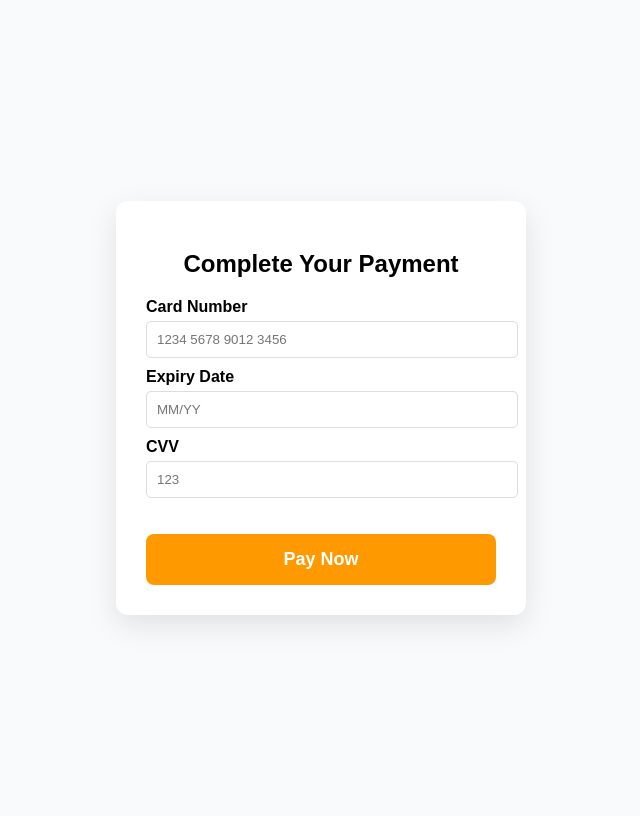
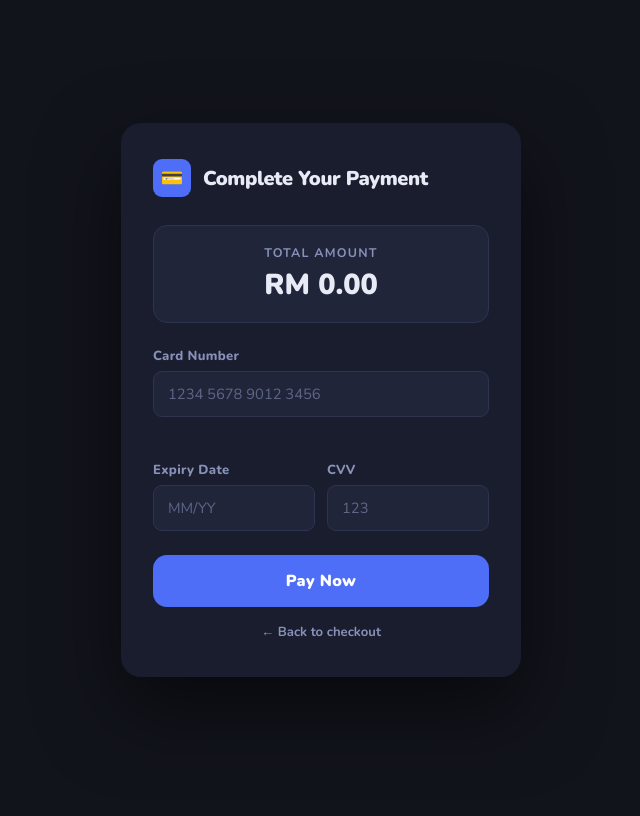
Before and after one commit to wallacezq/vision-checkout-openclip, a Flask app: page /payment in a window 1280 px wide. Shown: the whole page, without its empty margins (319-959 px from the left). After the commit the page ends 678 px from the top, so only its background shows below. Run offline with Flask 3, Linux system fonts and the light colour scheme; parts of the project's set-up code (start-up, migrations or seed data) failed here and were passed over.

Commit message:
standardize design for all templates

```diff
--- a/templates/payment.html
+++ b/templates/payment.html
@@ -1,86 +1,217 @@
 <!DOCTYPE html>
 <html lang="en">
 <head>
-  <meta charset="UTF-8">
-  <meta name="viewport" content="width=device-width, initial-scale=1.0">
-  <title>Payment Page</title>
+  <meta charset="UTF-8"/>
+  <meta name="viewport" content="width=device-width, initial-scale=1.0"/>
+  <title>Payment — Automatic Vision-based Checkout</title>
+  <link href="https://fonts.googleapis.com/css2?family=Nunito:wght@400;600;700;800;900&family=Nunito+Sans:wght@400;600;700&display=swap" rel="stylesheet"/>
   <style>
+    :root {
+      --bg:        #12141c;
+      --panel:     #1a1d2e;
+      --card:      #21253a;
+      --card-h:    #272b42;
+      --border:    #2e3350;
+      --accent:    #4f6ef7;
+      --accent-h:  #6b85ff;
+      --green:     #3ecf8e;
+      --red:       #f76e6e;
+      --text:      #e8eaf6;
+      --muted:     #8891b8;
+      --radius-lg: 20px;
+      --radius:    14px;
+      --radius-sm: 9px;
+      --font:      'Nunito', sans-serif;
+      --font-body: 'Nunito Sans', sans-serif;
+    }
+
+    *, *::before, *::after { box-sizing: border-box; margin: 0; padding: 0; }
+
     body {
-      font-family: Arial, sans-serif;
-      background-color: #f9fafb;
+      font-family: var(--font);
+      background: var(--bg);
+      color: var(--text);
       display: flex;
       justify-content: center;
       align-items: center;
-      height: 100vh;
+      min-height: 100vh;
+      padding: 24px;
     }
 
     .payment-container {
-      background: white;
-      padding: 30px;
-      border-radius: 12px;
-      box-shadow: 0px 10px 30px rgba(0, 0, 0, 0.1);
-      width: 350px;
+      background: var(--panel);
+      padding: 36px 32px;
+      border-radius: var(--radius-lg);
+      box-shadow: 0 32px 80px rgba(0,0,0,0.55);
+      width: 400px;
+      max-width: 100%;
     }
 
-    h2 {
-      text-align: center;
-      margin-bottom: 20px;
+    .pay-header {
+      display: flex;
+      align-items: center;
+      gap: 12px;
+      margin-bottom: 28px;
+    }
+    .pay-header .icon-badge {
+      width: 38px; height: 38px;
+      background: var(--accent);
+      border-radius: 9px;
+      display: grid; place-items: center;
+      font-size: 18px;
+    }
+    .pay-header h2 {
+      font-size: 1.25rem;
+      font-weight: 900;
+      letter-spacing: -0.4px;
     }
 
-    label {
-      font-weight: bold;
-      display: block;
-      margin-top: 10px;
+    .amount-display {
+      text-align: center;
+      padding: 18px;
+      background: var(--card);
+      border: 1.5px solid var(--border);
+      border-radius: var(--radius);
+      margin-bottom: 24px;
+    }
+    .amount-display .label {
+      font-size: 0.78rem;
+      font-weight: 700;
+      color: var(--muted);
+      text-transform: uppercase;
+      letter-spacing: 1.2px;
+      margin-bottom: 4px;
+    }
+    .amount-display .value {
+      font-size: 1.8rem;
+      font-weight: 900;
+      color: var(--text);
     }
 
-    input {
+    .form-group {
+      margin-bottom: 16px;
+    }
+
+    .form-group label {
+      display: block;
+      font-size: 0.82rem;
+      font-weight: 800;
+      color: var(--muted);
+      margin-bottom: 6px;
+      letter-spacing: 0.3px;
+    }
+
+    .form-group input {
       width: 100%;
-      padding: 10px;
-      margin-top: 5px;
-      border: 1px solid #ddd;
-      border-radius: 5px;
+      background: var(--card);
+      border: 1.5px solid var(--border);
+      border-radius: var(--radius-sm);
+      padding: 12px 14px;
+      font-family: var(--font-body);
+      font-size: 0.92rem;
+      color: var(--text);
+      outline: none;
+      transition: border-color 0.2s;
+    }
+    .form-group input::placeholder { color: var(--muted); opacity: 0.6; }
+    .form-group input:focus { border-color: var(--accent); }
+
+    .form-group small.error {
+      display: none;
+      font-size: 0.72rem;
+      color: var(--red);
+      margin-top: 4px;
+      font-family: var(--font-body);
+    }
+
+    .form-row {
+      display: grid;
+      grid-template-columns: 1fr 1fr;
+      gap: 12px;
+    }
+
+    .card-type {
+      font-size: 0.78rem;
+      font-weight: 700;
+      color: var(--accent);
+      min-height: 20px;
+      margin-bottom: 8px;
     }
 
     .pay-btn {
       width: 100%;
-      background-color: #ff9900;
-      color: white;
+      background: var(--accent);
+      color: #fff;
+      border: none;
+      border-radius: var(--radius);
       padding: 15px;
-      border: none;
-      border-radius: 8px;
-      font-size: 18px;
-      font-weight: 600;
+      font-family: var(--font);
+      font-size: 1rem;
+      font-weight: 900;
+      letter-spacing: 0.3px;
       cursor: pointer;
-      margin-top: 20px;
+      transition: background 0.2s, transform 0.1s;
+      margin-top: 8px;
     }
+    .pay-btn:hover { background: var(--accent-h); }
+    .pay-btn:active { transform: scale(0.98); }
 
-    .pay-btn:hover {
-      background-color: #e88a00;
+    .back-link {
+      display: block;
+      text-align: center;
+      margin-top: 16px;
+      font-size: 0.82rem;
+      font-weight: 700;
+      color: var(--muted);
+      text-decoration: none;
+      transition: color 0.15s;
     }
+    .back-link:hover { color: var(--accent); }
   </style>
 </head>
 <body>
   <div class="payment-container">
-    <h2>Complete Your Payment</h2>
+    <div class="pay-header">
+      <div class="icon-badge">💳</div>
+      <h2>Complete Your Payment</h2>
+    </div>
 
-    <label for="cardNumber">Card Number</label>
-    <input type="text" id="cardNumber" placeholder="1234 5678 9012 3456" maxlength="19">
-    <small id="cardError" style="color:red; display:none;"></small>
+    <div class="amount-display">
+      <div class="label">Total Amount</div>
+      <div class="value" id="payAmount">RM 0.00</div>
+    </div>
 
-    <label for="expiry">Expiry Date</label>
-    <input type="text" id="expiry" placeholder="MM/YY" maxlength="5">
-    <small id="expiryError" style="color:red; display:none;"></small>
+    <div class="form-group">
+      <label for="cardNumber">Card Number</label>
+      <input type="text" id="cardNumber" placeholder="1234 5678 9012 3456" maxlength="19" autocomplete="cc-number"/>
+      <small class="error" id="cardError"></small>
+    </div>
 
-    <label for="cvv">CVV</label>
-    <input type="password" id="cvv" placeholder="123" maxlength="4">
-    <small id="cvvError" style="color:red; display:none;"></small>
+    <p class="card-type" id="cardType"></p>
 
-    <p id="cardType" style="margin-top: 10px; font-weight: bold;"></p>
+    <div class="form-row">
+      <div class="form-group">
+        <label for="expiry">Expiry Date</label>
+        <input type="text" id="expiry" placeholder="MM/YY" maxlength="5" autocomplete="cc-exp"/>
+        <small class="error" id="expiryError"></small>
+      </div>
+      <div class="form-group">
+        <label for="cvv">CVV</label>
+        <input type="password" id="cvv" placeholder="123" maxlength="4" autocomplete="cc-csc"/>
+        <small class="error" id="cvvError"></small>
+      </div>
+    </div>
 
     <button class="pay-btn" onclick="confirmPayment()">Pay Now</button>
+    <a class="back-link" href="/">← Back to checkout</a>
   </div>
 
   <script>
+    // Display amount from URL
+    const params = new URLSearchParams(window.location.search);
+    const amount = params.get('amount');
+    if (amount) document.getElementById('payAmount').textContent = 'RM ' + parseFloat(amount).toFixed(2);
+
     const cardInput = document.getElementById("cardNumber");
     const expiryInput = document.getElementById("expiry");
     const cvvInput = document.getElementById("cvv");
@@ -90,11 +221,10 @@
       let value = e.target.value.replace(/\D/g, "").substring(0, 16);
       e.target.value = value.replace(/(.{4})/g, "$1 ").trim();
 
-      // Detect card type
       const firstDigit = value[0];
-      if (firstDigit === "4") cardType.textContent = "Card Type: Visa";
-      else if (firstDigit === "5") cardType.textContent = "Card Type: MasterCard";
-      else if (firstDigit === "3") cardType.textContent = "Card Type: American Express";
+      if (firstDigit === "4") cardType.textContent = "Visa";
+      else if (firstDigit === "5") cardType.textContent = "MasterCard";
+      else if (firstDigit === "3") cardType.textContent = "American Express";
       else cardType.textContent = "";
     });
 
@@ -117,10 +247,7 @@
       const expiryValid = /^\d{2}\/\d{2}$/.test(expiry);
       const cvvValid = /^\d{3,4}$/.test(cvv);
 
-      // Hide all errors
-      document.getElementById("cardError").style.display = "none";
-      document.getElementById("expiryError").style.display = "none";
-      document.getElementById("cvvError").style.display = "none";
+      document.querySelectorAll('small.error').forEach(el => el.style.display = 'none');
 
       let isValid = true;
 
@@ -131,7 +258,7 @@
       }
 
       if (!expiryValid) {
-        document.getElementById("expiryError").textContent = "Invalid expiry format (MM/YY)";
+        document.getElementById("expiryError").textContent = "Invalid expiry (MM/YY)";
         document.getElementById("expiryError").style.display = "block";
         isValid = false;
       }
@@ -144,10 +271,8 @@
 
       if (!isValid) return;
 
-      alert("Payment Successful! Thank you for your purchase.");
       window.location.href = "/payment/success";
     }
   </script>
 </body>
-
 </html>
```
Also changed, not shown: templates/success.html (+68 -25 lines).
